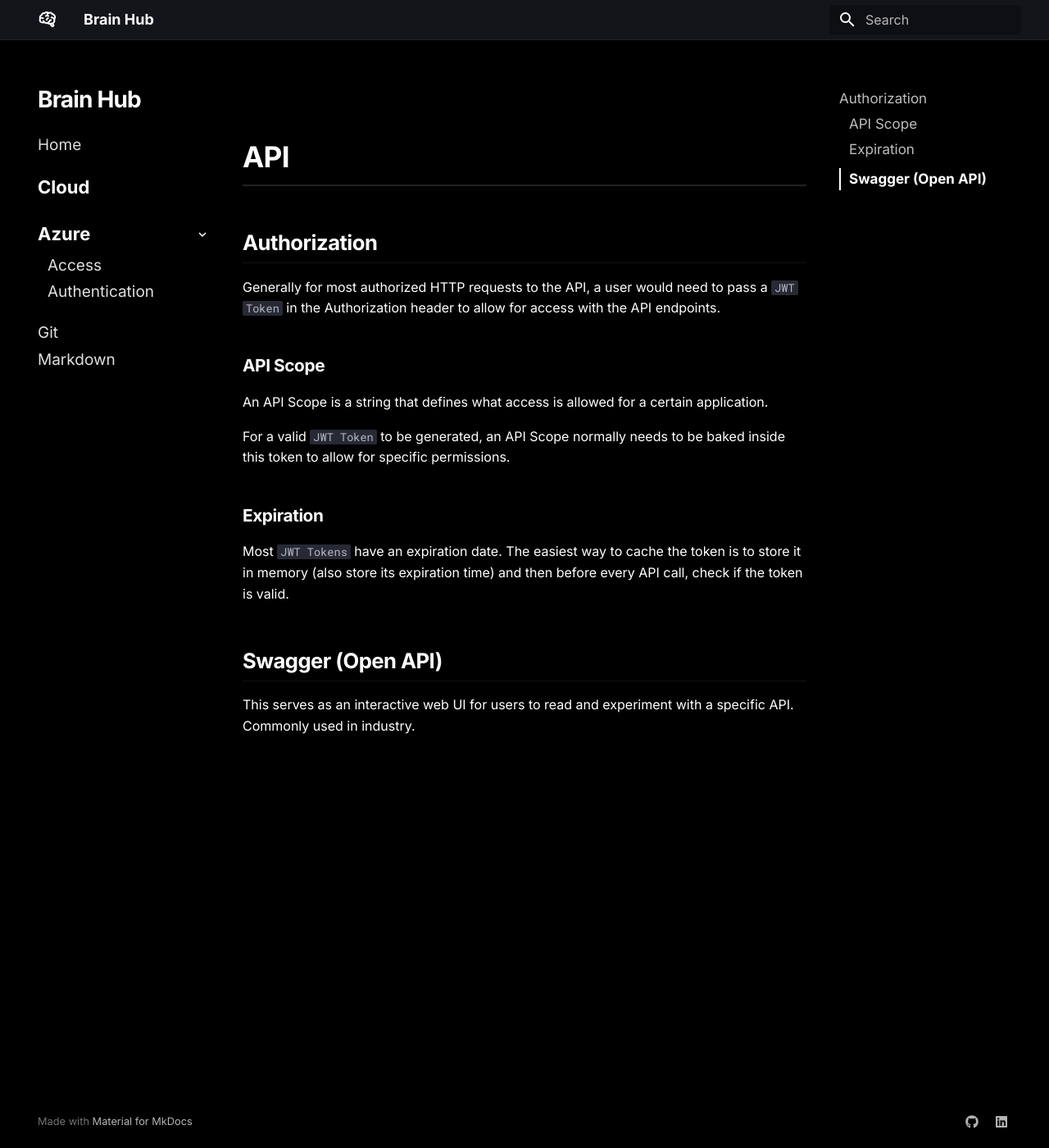
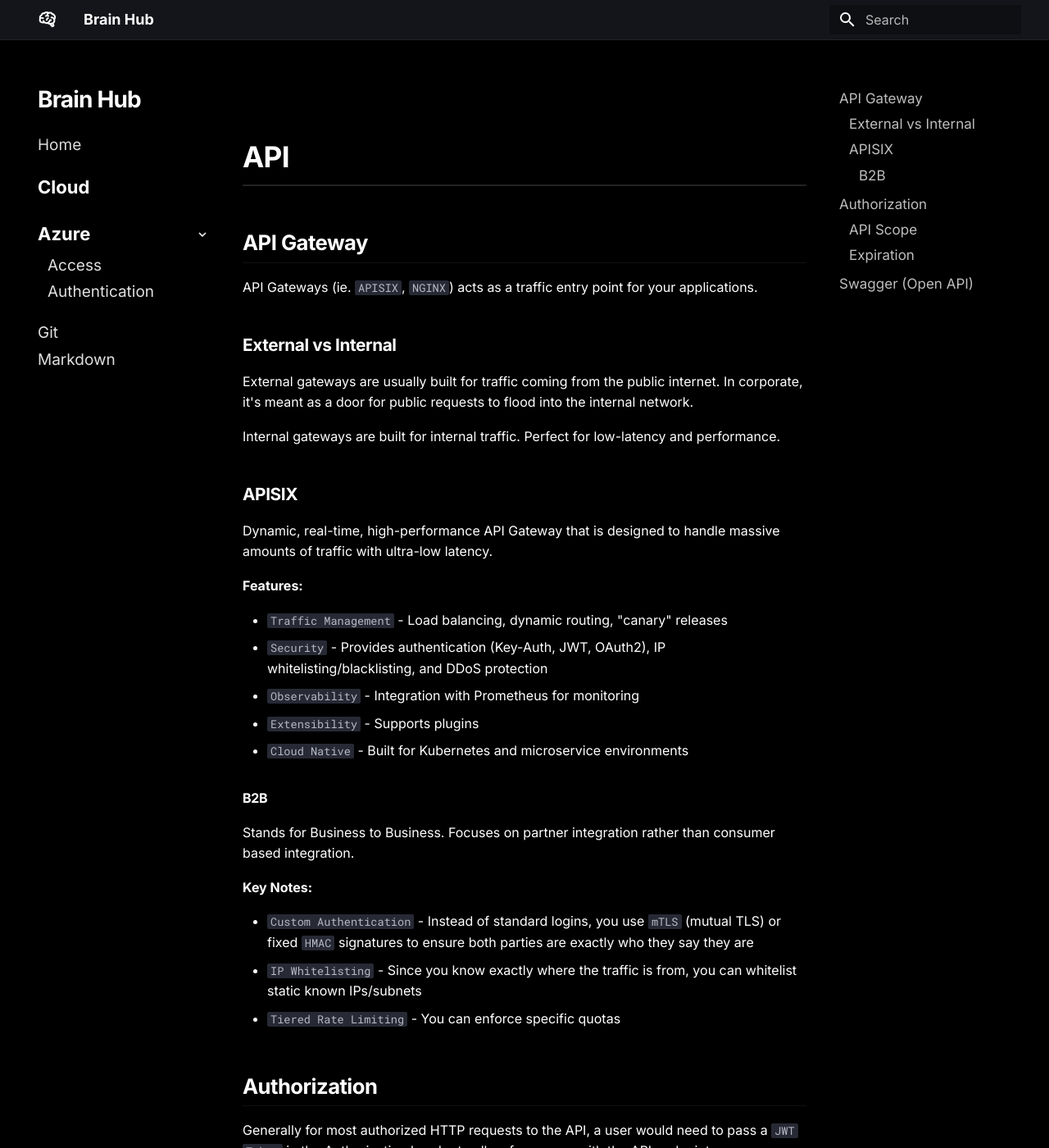
Before and after one commit to Brian-Lin-2/brain-hub, an MkDocs documentation site: the page built from docs/api.md, in a window 1280 px wide and 1400 px high. Shown: the whole window at 82% size. Built offline with MkDocs 1.6.1 and Material for MkDocs 9.7.7, drawn with Linux system fonts in a browser that asks for light colours.

Commit message:
Add APISIX

```diff
--- a/docs/api.md
+++ b/docs/api.md
@@ -1,4 +1,36 @@
 # API
+
+## API Gateway
+
+API Gateways (ie. `APISIX`, `NGINX`) acts as a traffic entry point for your applications.
+
+### External vs Internal
+
+External gateways are usually built for traffic coming from the public internet. In corporate, it's meant as a door for public requests to flood into the internal network.
+
+Internal gateways are built for internal traffic. Perfect for low-latency and performance.
+
+### APISIX
+
+Dynamic, real-time, high-performance API Gateway that is designed to handle massive amounts of traffic with ultra-low latency.
+
+**Features:**
+
+- `Traffic Management` - Load balancing, dynamic routing, "canary" releases
+- `Security` - Provides authentication (Key-Auth, JWT, OAuth2), IP whitelisting/blacklisting, and DDoS protection
+- `Observability` - Integration with Prometheus for monitoring
+- `Extensibility` - Supports plugins
+- `Cloud Native` - Built for Kubernetes and microservice environments
+
+#### B2B
+
+Stands for Business to Business. Focuses on partner integration rather than consumer based integration.
+
+**Key Notes:**
+
+- `Custom Authentication` - Instead of standard logins, you use `mTLS` (mutual TLS) or fixed `HMAC` signatures to ensure both parties are exactly who they say they are
+- `IP Whitelisting` - Since you know exactly where the traffic is from, you can whitelist static known IPs/subnets
+- `Tiered Rate Limiting` - You can enforce specific quotas
 
 ## Authorization
 
```
